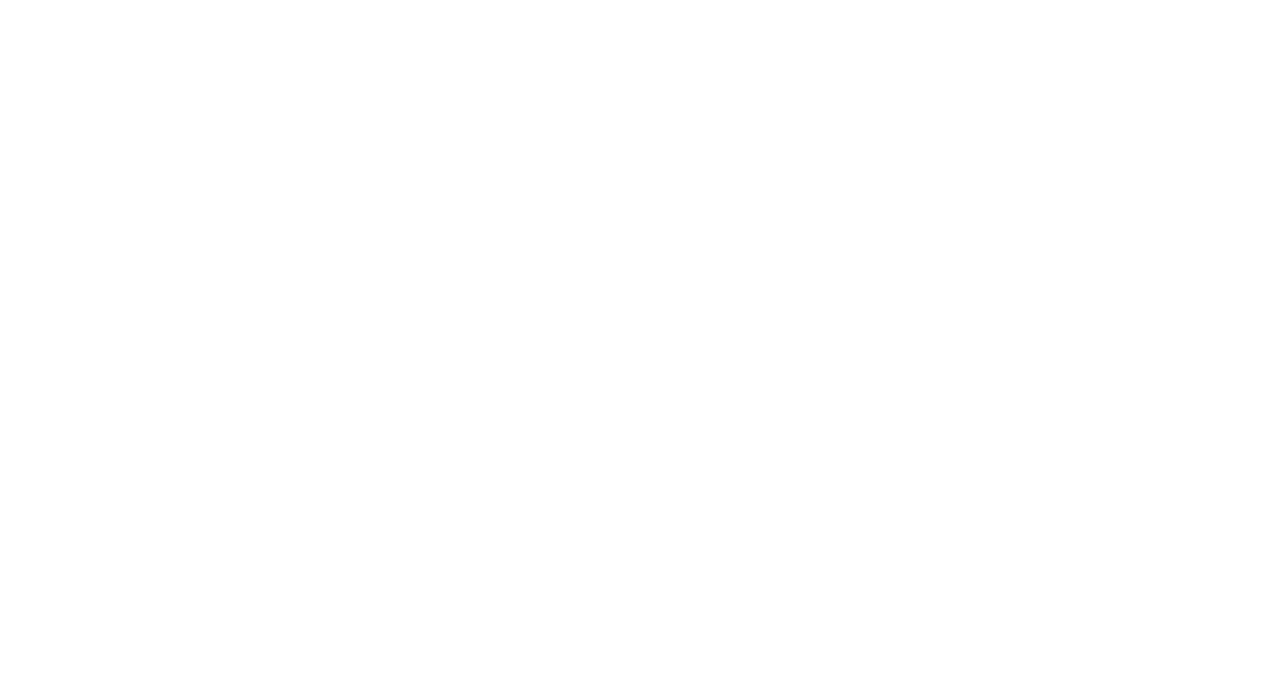
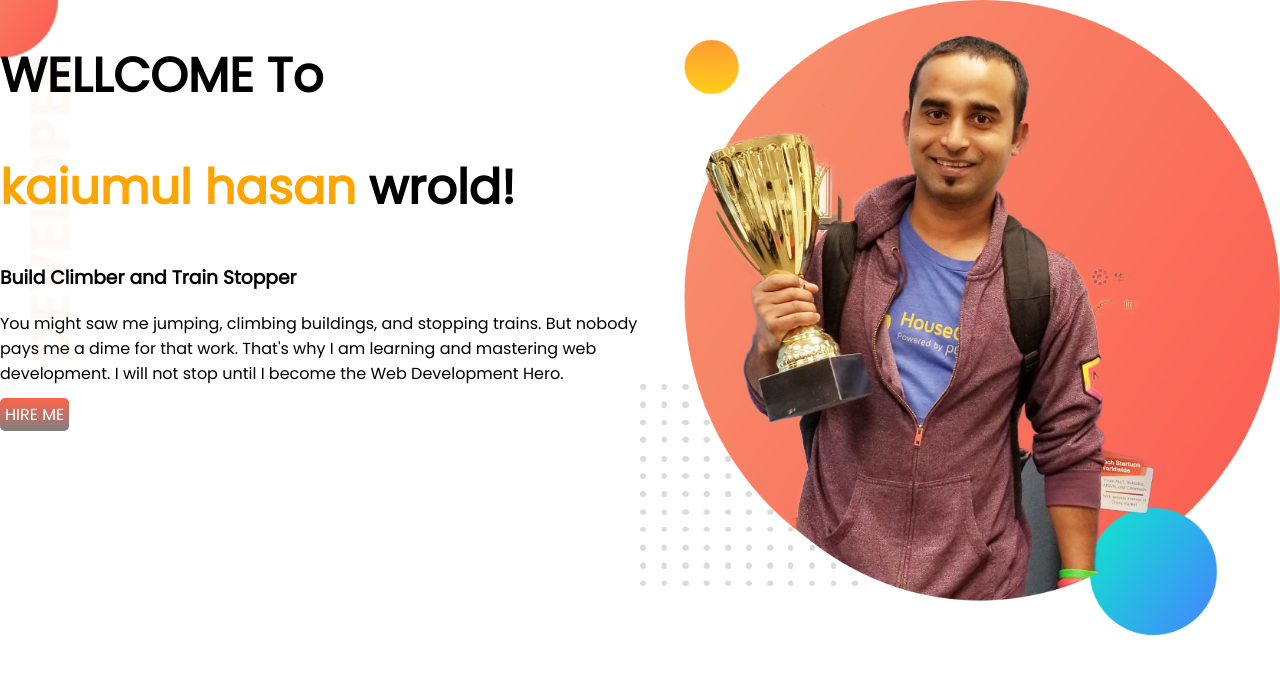
Before and after one commit to Mdkaiumul/my-fast-website, a plain HTML site: page index.html in a window 1280 px wide. Drawn offline with Linux system fonts and the light colour scheme.

Commit message:
my fast project

```diff
--- a/index.html
+++ b/index.html
@@ -5,8 +5,27 @@
     <meta http-equiv="X-UA-Compatible" content="IE=edge">
     <meta name="viewport" content="width=device-width, initial-scale=1.0">
     <title>my fast website</title>
+    <link rel="preconnect" href="https://fonts.googleapis.com">
+    <link rel="preconnect" href="https://fonts.gstatic.com" crossorigin>
+    <link href="https://fonts.googleapis.com/css2?family=Poppins&display=swap" rel="stylesheet">
+   <link rel="stylesheet" href="style.css">
 </head>
 <body>
+    <section class="display">
+        <div class="half-width">
+            <h1>WELLCOME To</h1>
+            <h1> <span class="color"> kaiumul hasan</span> wrold!</h1>
+            <h3>Build Climber and Train Stopper</h3>
+            <p>You might saw me jumping, climbing buildings, and stopping trains. But nobody pays me a dime for that work. That's why I am learning and mastering web development. I will not stop until I become the Web Development Hero.</p>
+            <a class="link-up" target="-blank" href="https://github.com/Mdkaiumul/developer-protfolio/blob/main/index.html">HIRE ME</a>
+
+        </div>
+     <div class="half-width">
+         <img src="images/jhankar.png" alt="">
+     </div>
+    </section>
+
+
 
 </body>
 </html>
--- a/style.css
+++ b/style.css
@@ -0,0 +1,41 @@
+body {
+    font-family: 'Poppins', sans-serif;
+    margin: 0%;
+
+}
+
+h1 {
+
+    font-size: 300%;
+}
+
+.color {
+    color: orange;
+}
+
+.display {
+    display: flex;
+    background-image: url(images/top-banner.png);
+    background-repeat: no-repeat;
+
+
+
+}
+
+.half-width {
+    width: 50%;
+
+}
+
+.half-width img {
+    width: 100%;
+}
+
+.link-up {
+    text-decoration: none;
+    background-image: linear-gradient(tomato, gray);
+    padding: 5px;
+    border-radius: 5px;
+    font-size: 100%;
+    color: white;
+}
```
Also changed, not shown: images/dream-bg.png (added), images/exp-bg.png (added), images/jhankar.png (added), images/jhankar2.png (added), images/my-bg.png (added), images/my-bg2.png (added), images/top-banner.png (added).
